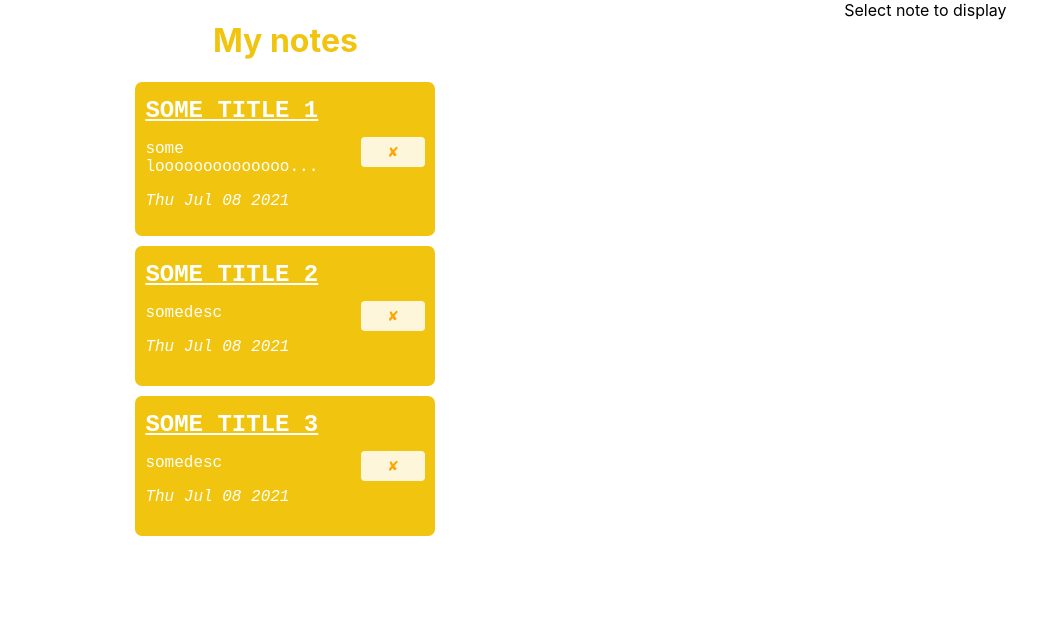
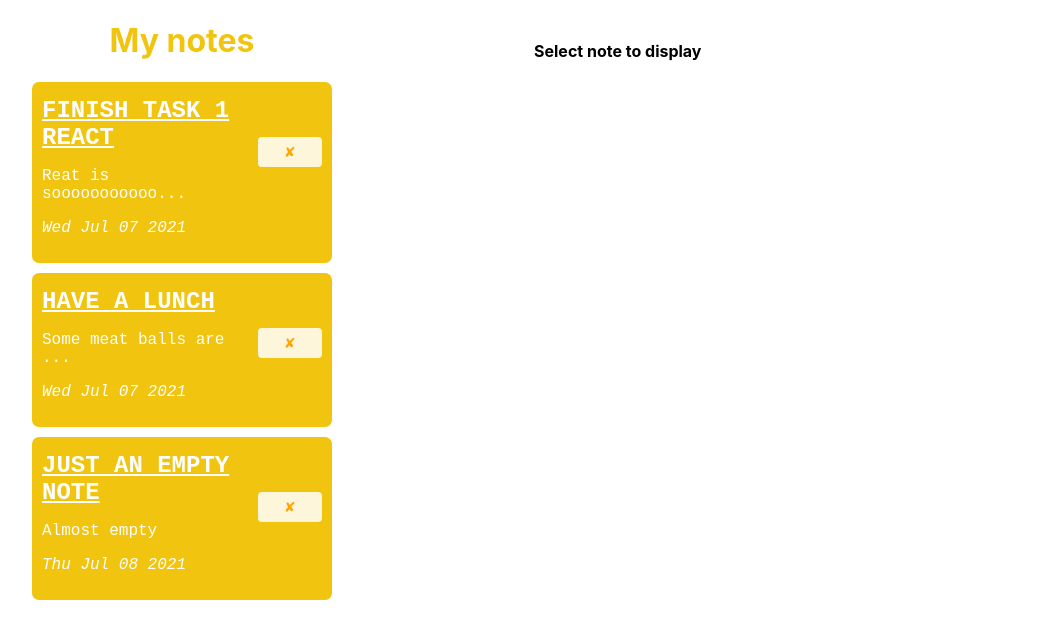
Before and after one commit to dapodev/ITechArt_Front-End, a React (Create React App) app in the folder note-app/: page / in a window 1280 px wide. Shown: the top 638 px of the page, without its empty margins (74-1111 px from the left). Built offline with nearby package versions, Linux system fonts and the light colour scheme.

Commit message:
Note content display implemented. Working on styles

```diff
--- a/note-app/package.json
+++ b/note-app/package.json
@@ -2,11 +2,13 @@
   "name": "note-app",
   "version": "0.1.0",
   "private": true,
+  "homepage": "https://wooz1ewu.github.io/ITechArt_Front-End",
   "dependencies": {
     "@material-ui/core": "^4.12.0",
     "@testing-library/jest-dom": "^5.14.1",
     "@testing-library/react": "^11.2.7",
     "@testing-library/user-event": "^12.8.3",
+    "gh-pages": "^3.2.3",
     "prop-types": "^15.7.2",
     "react": "^17.0.2",
     "react-dom": "^17.0.2",
@@ -18,6 +20,8 @@
     "start": "react-scripts start",
     "build": "react-scripts build",
     "test": "react-scripts test",
+    "predeploy": "npm run build",
+    "deploy": "gh-pages -d build",
     "eject": "react-scripts eject"
   },
   "eslintConfig": {
--- a/note-app/src/pages/myNotes/myNotes.jsx
+++ b/note-app/src/pages/myNotes/myNotes.jsx
@@ -5,20 +5,20 @@ import { Styles } from './styles';
 function MyNotes() {
   const notes = [
     {
-      title: 'some title 1',
-      description: 'some loooooooooooooooooooooong desc',
-      creation: new Date().toDateString(),
+      title: 'Finish task 1 React',
+      description: 'Reat is sooooooooooooooooooooooooooooo cooooooooooooooooooool!!!',
+      creation: new Date('July 7, 2021 15:45:00').toDateString(),
       isActive: false,
     },
     {
-      title: 'some title 2',
-      description: 'somedesc',
-      creation: new Date().toDateString(),
+      title: 'Have a lunch',
+      description: 'Some meat balls are waiting for me..',
+      creation: new Date('July 7, 2021 16:00:00').toDateString(),
       isActive: false,
     },
     {
-      title: 'some title 3',
-      description: 'somedesc',
+      title: 'Just an empty note',
+      description: 'Almost empty',
       creation: new Date().toDateString(),
       isActive: false,
     },
@@ -51,10 +51,16 @@ function MyNotes() {
           onSelect={onSelectNote}
         ></NoteList>
       </div>
-      <div>
-        {
-          activeNote === null ? 'Select note to display' : activeNote.title
-        }
+      <div style={Styles.infoDisplay}>
+        {activeNote === null ? (
+          <h4>Select note to display</h4>
+        ) : (
+          <div>
+            <p>{activeNote.title}</p>
+            <p>{activeNote.description}</p>
+            <p>{activeNote.creation}</p>
+          </div>
+        )}
       </div>
     </div>
   );
--- a/note-app/src/pages/myNotes/styles.js
+++ b/note-app/src/pages/myNotes/styles.js
@@ -3,5 +3,11 @@ export const Styles = {
     width: '25vw',
     minWidth: '280px',
     margin: '0 auto',
+  },
+
+  infoDisplay: {
+    margin: '20px 0',
+    width: '45vw',
+    minWidth: '350px',
   }
 };
```
Also changed, not shown: 1 other file (tests, documents, lock files or other folders).
